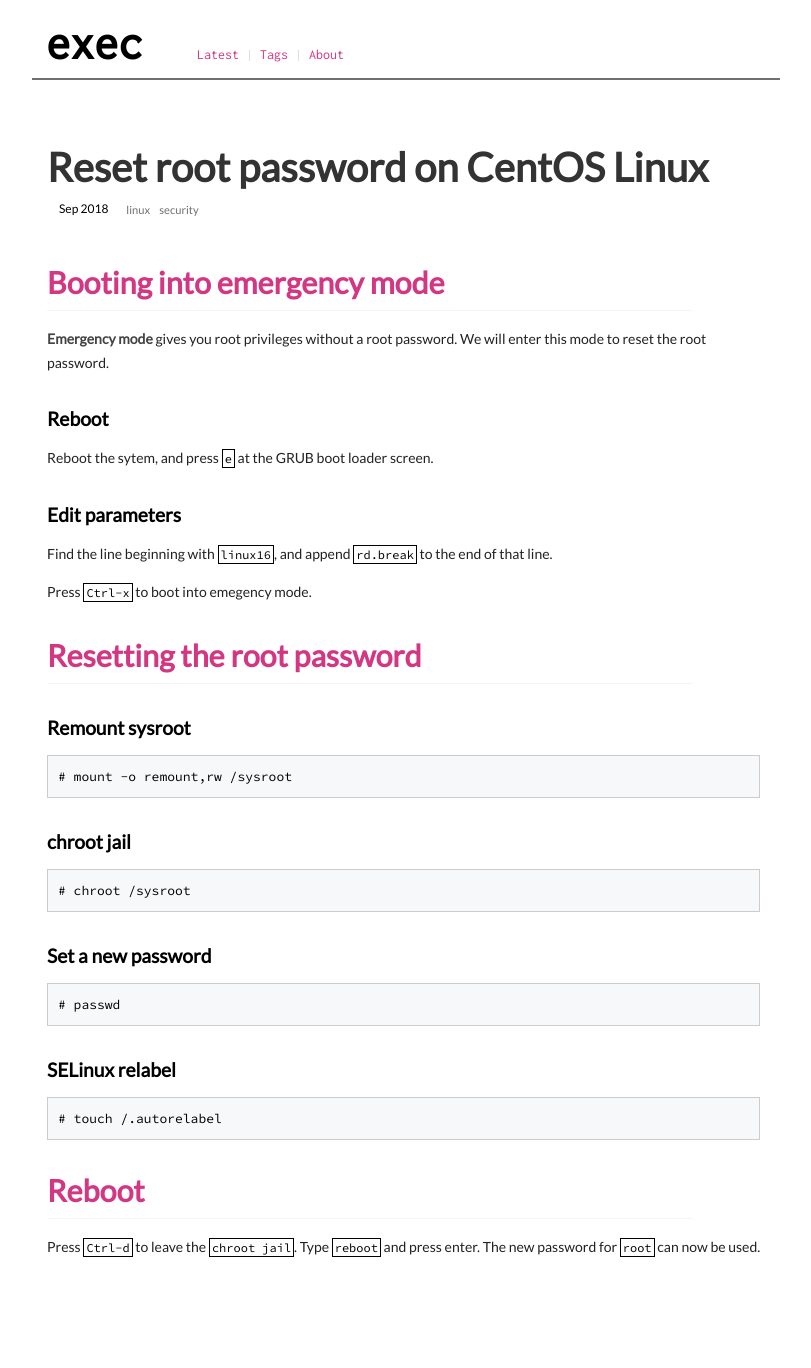
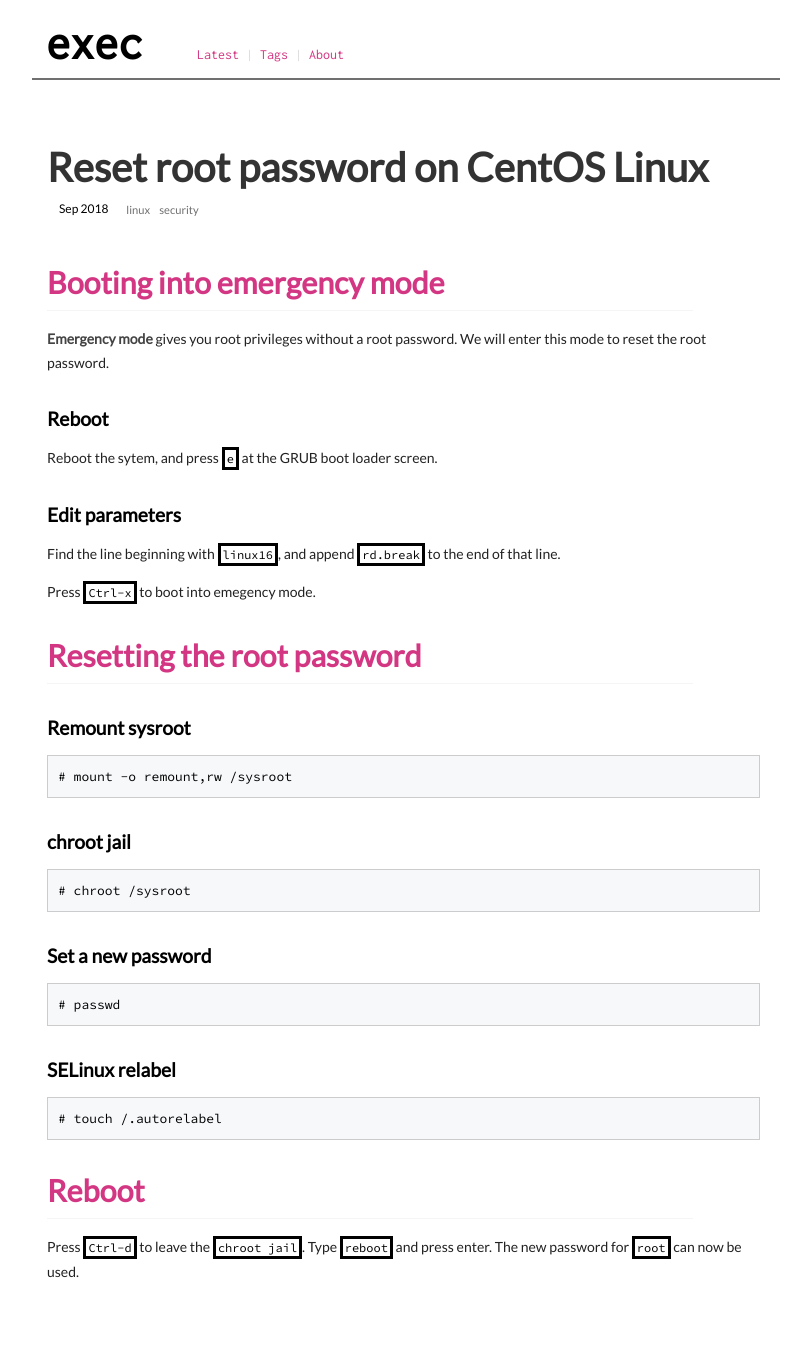
Before and after one commit to execas/execas.github.io, a Jekyll site: the page built from _posts/2018-09-03-reset-root-password-on-centos-linux.md, in a window 1280 px wide. Shown: the whole page, without its empty margins (234-1045 px from the left). Built offline with Jekyll 4.4.1, drawn with Linux system fonts in a browser that asks for light colours; before the commit the page ends 1344 px from its top, so only the background shows below that.

Commit message:
Update execas.css

```diff
--- a/css/execas.css
+++ b/css/execas.css
@@ -86,7 +86,7 @@
      whitespace:normal;
      color:#000000;
      font-size:12px;
-     border-width: 1px;
+     /*border-width: 1px;*/
      border-style: solid;
      /*border-radius:5px;*/
      /*border-color: #eeeeee;*/
```
